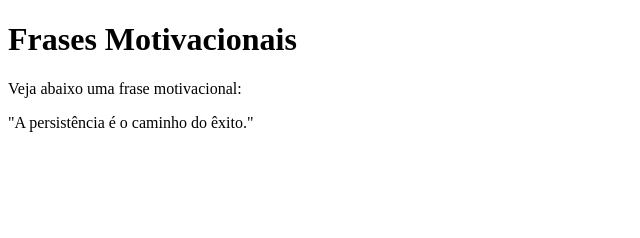
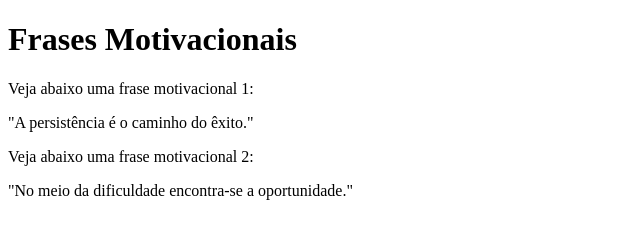
Before and after one commit to uchoamaster/projeto_frases_motivacionais, a plain HTML site: page index.html in a window 1280 px wide. Shown: the whole page, without its empty margins (0-640 px from the left). Drawn offline with Linux system fonts and the light colour scheme.

Commit message:
frase motivacional 2

```diff
--- a/index.html
+++ b/index.html
@@ -7,7 +7,9 @@
 </head>
 <body>
     <h1>Frases Motivacionais</h1>
-    <p>Veja abaixo uma frase motivacional:</p>
+    <p>Veja abaixo uma frase motivacional 1:</p>
     <p>"A persistência é o caminho do êxito."</p>
+    <p>Veja abaixo uma frase motivacional 2:</p>
+    <p>"No meio da dificuldade encontra-se a oportunidade."</p>
 </body>
 </html>
```
